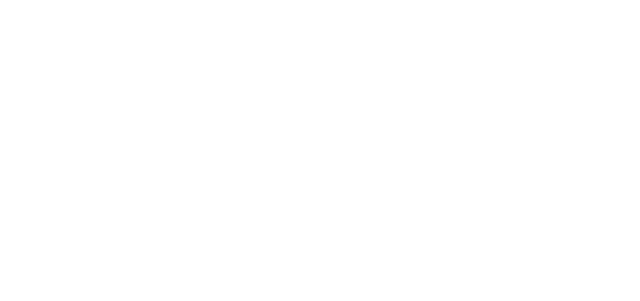
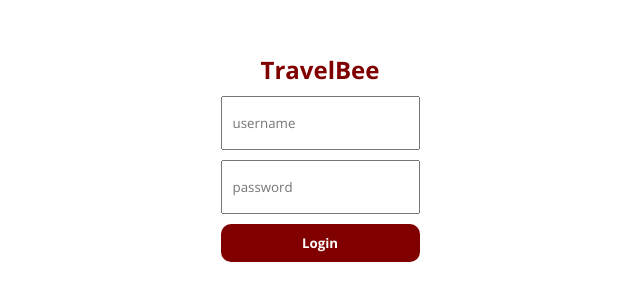
Before and after one commit to Akash7200/TravelBee, a React (Create React App) app in the folder client/: page /login in a window 1280 px wide. Before the commit this address had no page. Shown: the part 243-544 px from the top of the page, without its empty margins (320-960 px from the left). Built offline with nearby package versions, Linux system fonts and the light colour scheme.

Commit message:
login page

```diff
--- a/client/src/App.js
+++ b/client/src/App.js
@@ -6,6 +6,7 @@
 import Home from "./pages/home/Home";
 import Hotel from "./pages/hotel/Hotel";
 import List from "./pages/list/List";
+import Login from "./pages/login/Login";
 
 function App() {
   return (
@@ -14,6 +15,7 @@
         <Route path="/" element={<Home/>}/>
         <Route path="/hotels" element={<List/>}/>
         <Route path="/hotels/:id" element={<Hotel/>}/>
+        <Route path="/login" element={<Login/>}/>
       </Routes>
     </BrowserRouter>
   );
--- a/client/src/components/header/Header.jsx
+++ b/client/src/components/header/Header.jsx
@@ -15,6 +15,7 @@
 import { format } from "date-fns";
 import { useNavigate } from "react-router-dom";
 import { SearchContext } from "../../context/SearchContext";
+import { AuthContext } from "../../context/AuthContext";
 
 const Header = ({ type }) => {
   const [destination, setDestination] = useState("");
@@ -34,6 +35,7 @@
   });
 
   const navigate = useNavigate();
+  const { user} = useContext(AuthContext);
 
   const handleOption = (name, operation) => {
     setOptions((prev) => {
@@ -76,7 +78,7 @@
             <p className="headerDesc">
             Keep calm and never stop travelling. Because travel’s in our bones
             </p>
-            <button className="headerBtn">Sign in / Register</button>
+           { !user && <button className="headerBtn">Sign in / Register</button>}
             <div className="headerSearch">
               <div className="headerSearchItem">
                 <FontAwesomeIcon icon={faBed} className="headerIcon" />
--- a/client/src/components/navbar/Navbar.jsx
+++ b/client/src/components/navbar/Navbar.jsx
@@ -1,17 +1,22 @@
+import { useContext } from "react";
 import "./navbar.css"
 import { Link } from "react-router-dom"
+import { AuthContext } from "../../context/AuthContext";
 
 const Navbar = () => {
+
+  const { user} = useContext(AuthContext);
+
   return (
     <div className="navbar">
       <div className="navContainer">
         <Link to="/" style={{color:"inherit", textDecoration:"none"}}>
         <span className="logo"><h2>TravelBee</h2></span>
         </Link>
-        <div className="navItems">
+        {user ? user.username : (<div className="navItems">
           <button className="navButton">Register</button>
           <button className="navButton">Login</button>
-        </div>
+        </div>)}
       </div>
     </div>
   )
--- a/client/src/pages/hotel/hotel.css
+++ b/client/src/pages/hotel/hotel.css
@@ -115,7 +115,7 @@
   left: 0;
   width: 100vw;
   height: 100vh;
-  background-color: rgba(0, 0, 0, 0.613);
+  background-color: rgba(90, 90, 90, 0.613);
   z-index: 999;
   display: flex;
   align-items: center;
@@ -138,7 +138,7 @@
   position: absolute;
   top: 20px;
   right: 20px;
-  font-size: 30px;
+  font-size: 50px;
   color: lightgray;
   cursor: pointer;
 }
--- /dev/null
+++ b/client/src/pages/login/Login.jsx
@@ -0,0 +1,52 @@
+import { useContext, useState } from "react"
+import "./login.css"
+import { AuthContext } from "../../context/AuthContext"
+import axios from "axios"
+import { useNavigate } from "react-router-dom"
+
+const Login = () => {
+
+    const [credentials, setCredentials] = useState({
+        username: undefined,
+        password: undefined,
+    })
+
+    const { loading, error, dispatch} = useContext(AuthContext);
+
+    const navigate = useNavigate()
+
+    const handleChange = (e) =>{
+        setCredentials((prev)=> ({...prev,[e.target.id]: e.target.value}));
+    };
+
+    const handleClick = async e =>{
+        e.preventDefault()
+        dispatch({type:"LOGIN_START"})
+        try{
+            const res = await axios.post("/auth/login", credentials)
+            dispatch({type: "LOGIN_SUCCESS", payload:res.data})
+            navigate("/")
+
+        }catch(err)
+        {
+            dispatch({type:"LOGIN_FAILURE", payload: err.response.data})
+        }
+    }
+
+
+
+    return (
+        <div className="login">
+            <div className="lContainer">
+                <h2>TravelBee</h2>
+                <input type="text" placeholder="username" id="username" onChange={handleChange} className="lInput" />
+                <input type="password" placeholder="password" id="password" onChange={handleChange} className="lInput" />
+                <button disabled={loading} onClick={handleClick} className="lButton">Login</button>
+                {error && <span>{error.message}</span>}
+            </div>
+
+        </div>
+    )
+}
+
+export default Login
--- /dev/null
+++ b/client/src/pages/login/login.css
@@ -0,0 +1,41 @@
+.login {
+    height: 100vh;
+    display: flex;
+    align-items: center;
+    justify-content: center;
+  }
+
+  .lContainer {
+    display: flex;
+    flex-direction: column;
+    gap: 10px;
+
+  }
+
+  .lContainer>h2 {
+    display: flex;
+    flex-direction: column;
+    align-items: center;
+    color: maroon;
+    gap: 10px;
+  }
+
+  .lInput{
+    height: 30px;
+    padding: 10px;
+  }
+
+  .lButton {
+    border-radius: 10px;
+    border: none;
+    padding: 10px 20px;
+    background-color: maroon;
+    color: white;
+    font-weight: bold;
+    cursor: pointer;
+  }
+
+  .lButton:disabled{
+    background-color: brown;
+    cursor: not-allowed;
+  }
```
